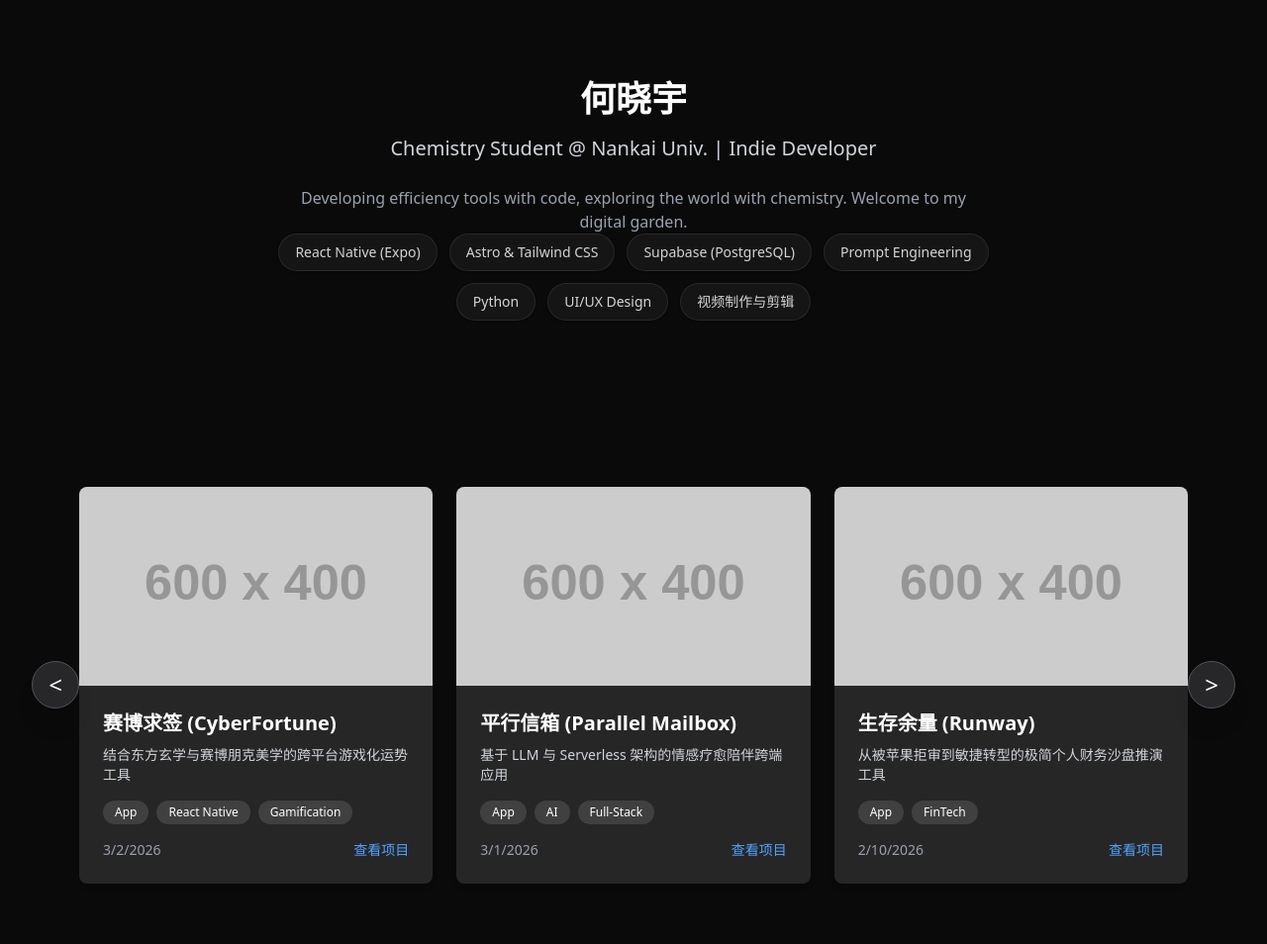
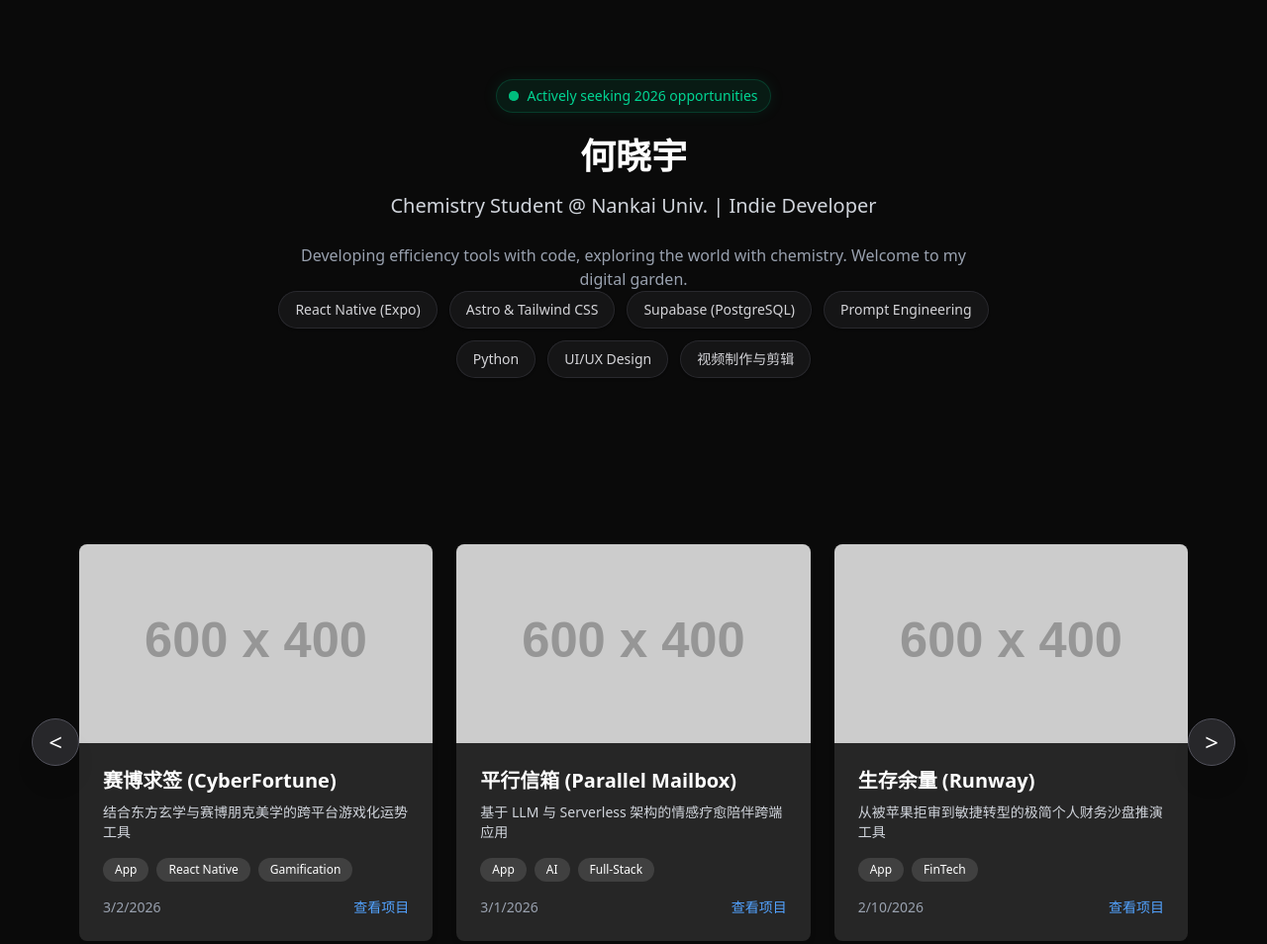
Before and after one commit to hehehehehehecai/portfolio, an Astro site: page / in a window 1280 px wide. Shown: the top 954 px of the page at 99% size. Built offline with nearby package versions, Linux system fonts and the light colour scheme; Astro itself is replaced by a stand-in of ours; placeholder pictures from the web are drawn by us.

Commit message:
Add breathing status badge for job seeking

```diff
--- a/src/pages/index.astro
+++ b/src/pages/index.astro
@@ -28,6 +28,15 @@ const getSlugFromPath = (path) => {
 		<main class="container mx-auto px-4 py-8">
 			<!-- Hero Section -->
 			<section class="text-center mb-16 py-12">
+				<!-- 求职状态徽章 -->
+				<div class="inline-flex items-center gap-2 px-3 py-1.5 rounded-full bg-emerald-500/10 border border-emerald-500/20 text-emerald-400 text-sm font-medium mb-6 shadow-[0_0_15px_rgba(16,185,129,0.1)]">
+					<span class="relative flex h-2.5 w-2.5">
+						<span class="animate-ping absolute inline-flex h-full w-full rounded-full bg-emerald-400 opacity-75"></span>
+						<span class="relative inline-flex rounded-full h-2.5 w-2.5 bg-emerald-500"></span>
+					</span>
+					Actively seeking 2026 opportunities
+				</div>
+
 				<h1 class="text-4xl font-bold mb-4">何晓宇</h1>
 				<h2 class="text-xl text-gray-300 mb-6">Chemistry Student @ Nankai Univ. | Indie Developer</h2>
 				<p class="text-gray-400 max-w-2xl mx-auto">
```
